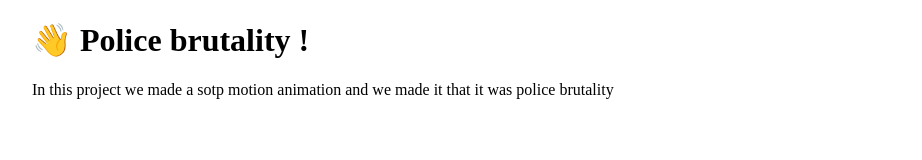
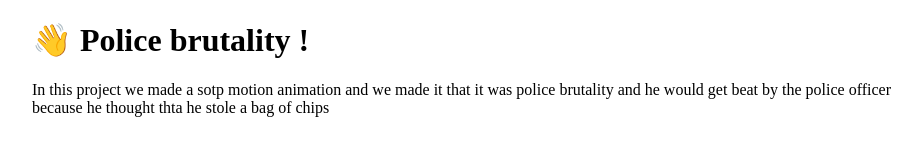
Before and after one commit to MatthewDiazz/MathewDiaz, a plain HTML site: page index.html in a window 1280 px wide. Shown: the whole page, without its empty margins (158-1080 px from the left). Drawn offline with Linux system fonts and the light colour scheme.

Commit message:
Update index.html

```diff
--- a/index.html
+++ b/index.html
@@ -11,9 +11,9 @@
 
 	<h1>👋 Police brutality !</h1>
   	<p>
-    In this project we made a sotp motion animation and we made it that it was police brutality
+    In this project we made a sotp motion animation and we made it that it was police brutality and he would get beat by the police officer because he thought thta he stole a bag of chips
 
-
+    <h2>
 </p>
 
   </body>
```
